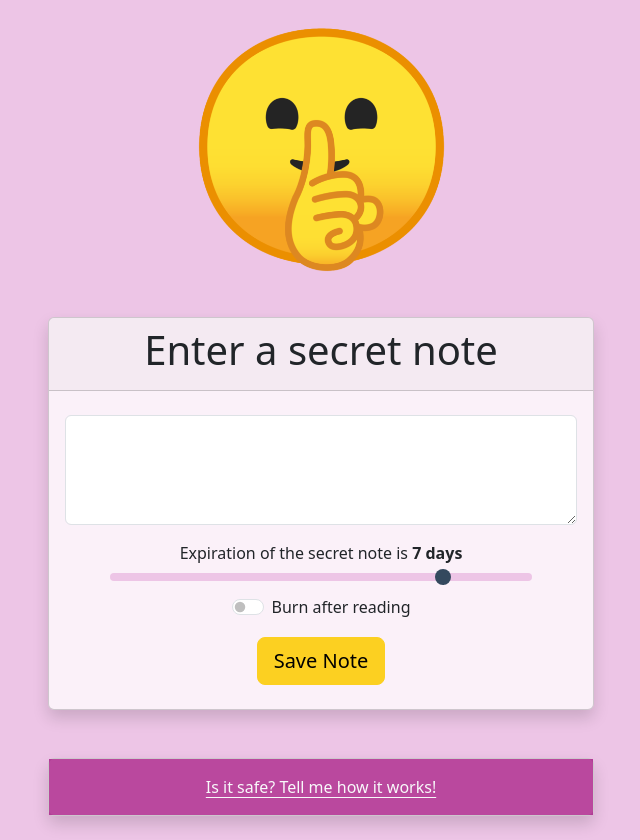
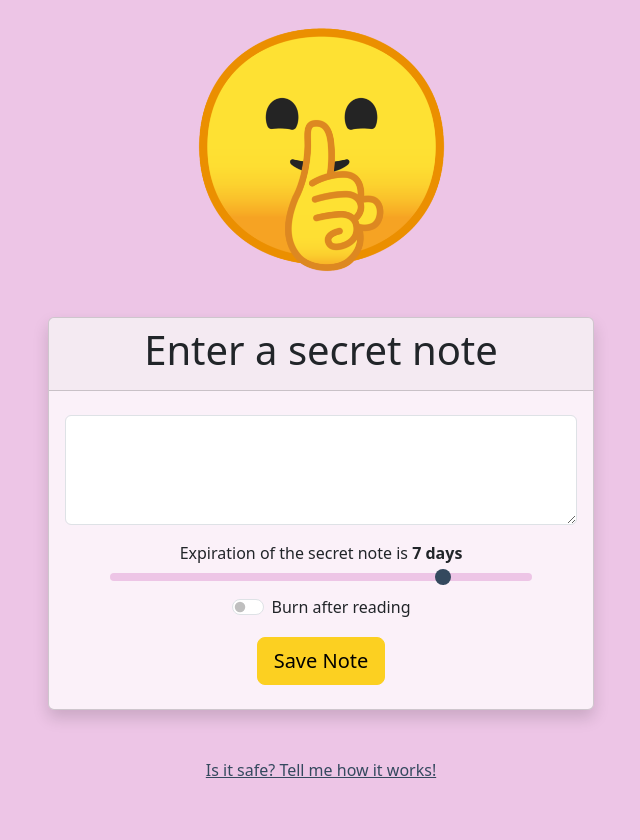
Before and after one commit to eliska-n/BagManUI, a React (Create React App) app: page / in a window 1280 px wide. Shown: the whole page, without its empty margins (319-959 px from the left). After the commit the page ends 806 px from the top, so only its background shows below. Built offline with nearby package versions, Linux system fonts and the light colour scheme.

Commit message:
smaller link to unicorns

```diff
--- a/src/Unicorns.js
+++ b/src/Unicorns.js
@@ -105,13 +105,7 @@ function LinkToUnicorns() {
   return (
     <div className="row py-4 justify-content-center">
       <div className="col-12 col-lg-6">
-        <div className="card shadow">
-          <div className="card-body" style={{ backgroundColor: "rgba(165, 16, 128, 0.75)" }}>
-            <a className="link-light icon-link icon-link-hover" href="#/unicorns">
-              Is it safe? Tell me how it works!
-            </a>
-          </div>
-        </div>
+        <a class="link-secondary" aria-current="page" href="#/unicorns">Is it safe? Tell me how it works!</a>
       </div>
     </div>
   )
```
